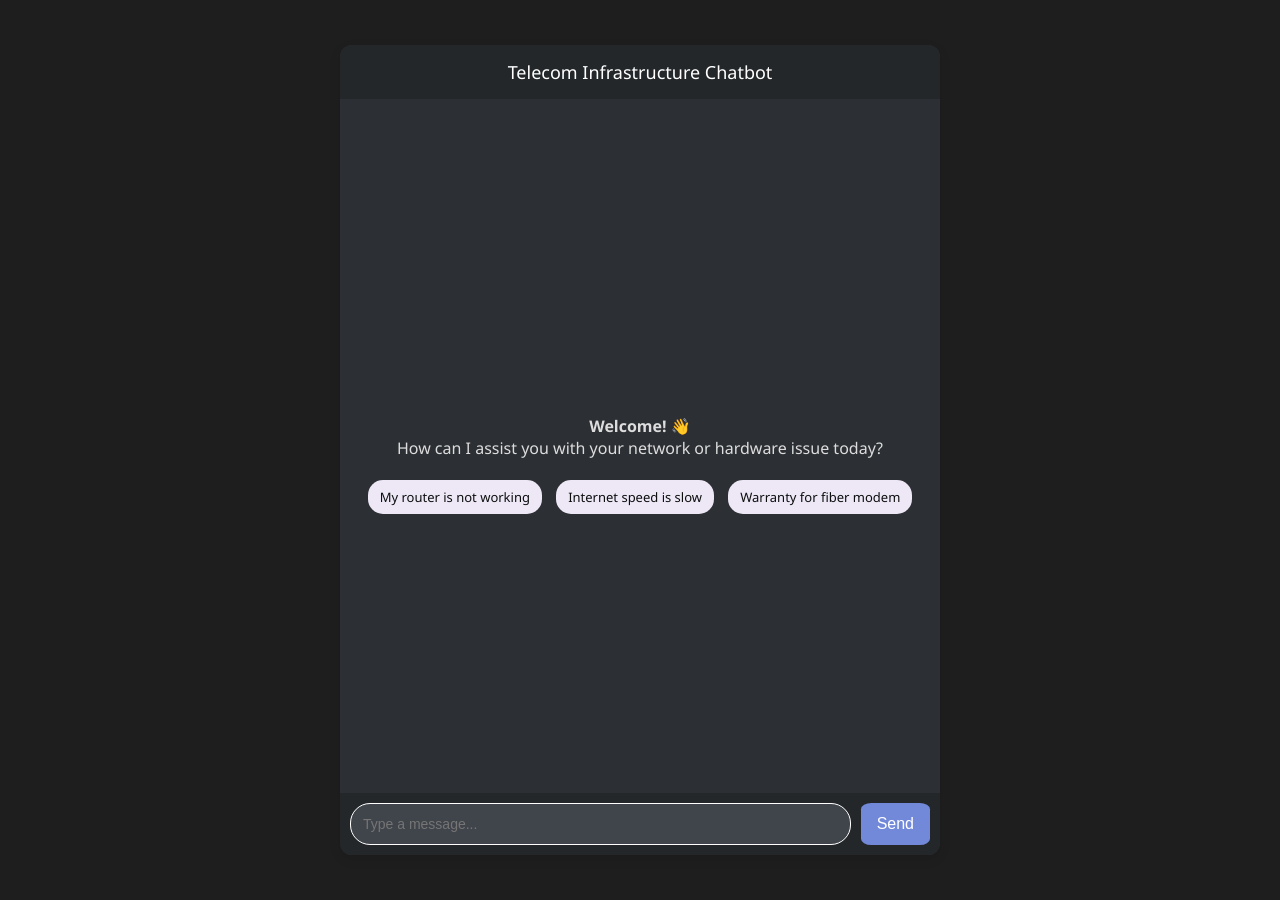
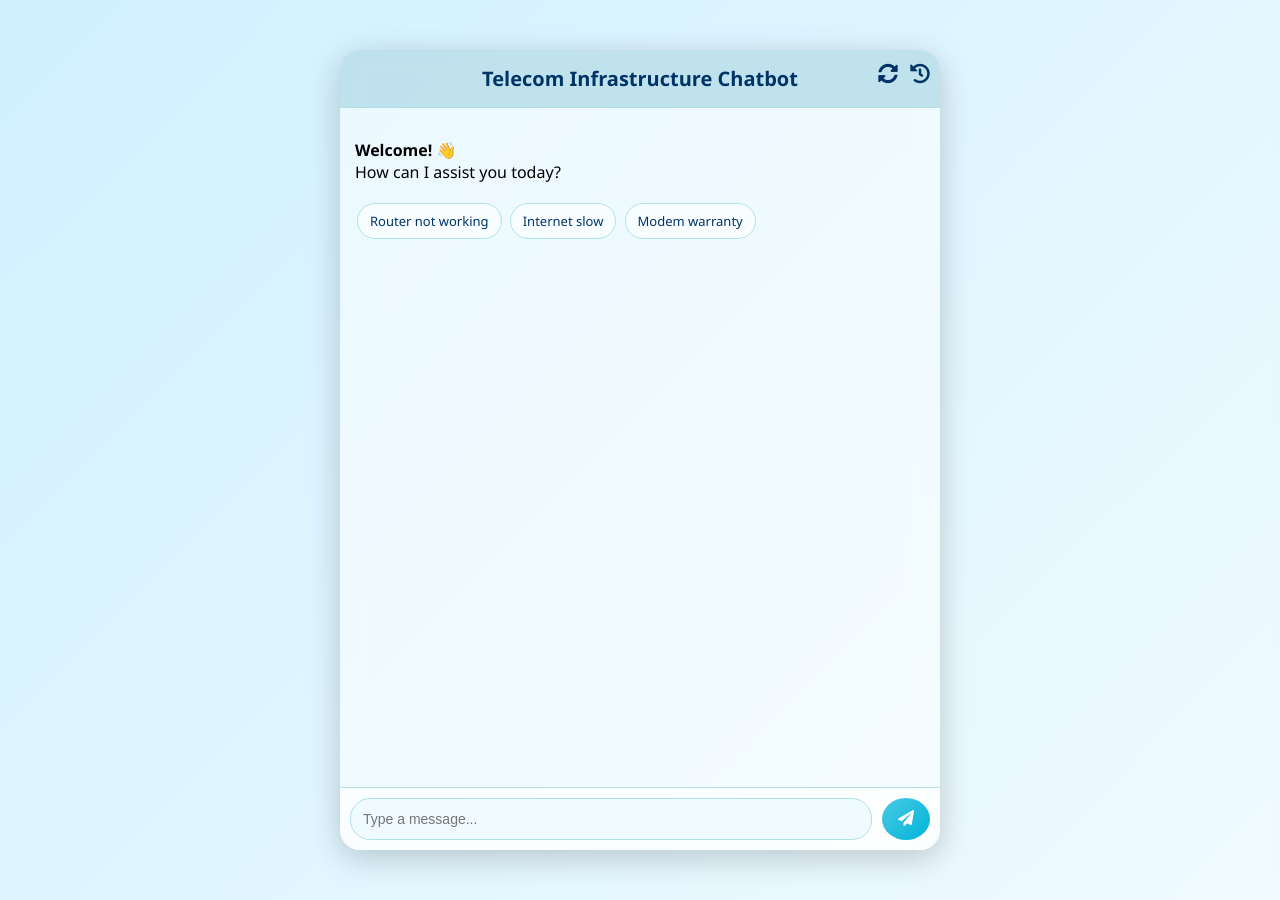
Before and after one commit to RohitNandaNaik/Generative-AI-Chatbot-for-a-Telecom-Provider-Company-, a Flask app: page / in a window 1280 px wide. Run offline with Flask 3, Linux system fonts and the light colour scheme.

Commit message:
added restart and history button and updated ui

```diff
--- a/templates/index.html
+++ b/templates/index.html
@@ -4,6 +4,7 @@
 <head>
     <meta charset="UTF-8" />
     <title>Telecom Support Chatbot</title>
+    <link rel="stylesheet" href="https://cdnjs.cloudflare.com/ajax/libs/font-awesome/5.15.4/css/all.min.css">
     <style>
         body {
             margin: 0;
@@ -12,38 +13,50 @@
             display: flex;
             justify-content: center;
             align-items: center;
-            background-color: #1e1e1e;
+            background: linear-gradient(135deg, #d0f0ff 0%, #f0fbff 100%);
             font-family: 'Segoe UI', Tahoma, Geneva, Verdana, sans-serif;
-            color: #ddd;
         }
 
         #chatbox {
             width: 100%;
             max-width: 600px;
-            height: 90vh;
-            background: #2c2f33;
+            height: 800px;
+            background: rgba(255, 255, 255, 0.5);
+            backdrop-filter: blur(12px);
             display: flex;
             flex-direction: column;
-            border-radius: 12px;
+            border-radius: 20px;
+            box-shadow: 0 8px 32px rgba(0, 0, 0, 0.2);
             overflow: hidden;
-            box-shadow: 0 4px 12px rgba(0, 0, 0, 0.1);
         }
 
         #header {
-            background-color: #23272a;
-            color: #fff;
+            background: rgba(173, 216, 230, 0.7);
+            color: #003366;
             padding: 15px;
             text-align: center;
-            font-size: 18px;
+            font-size: 20px;
+            border-bottom: 1px solid #b0e0e6;
+            position: relative;
+            font-weight: bold;
+        }
+
+        #header .actions {
+            position: absolute;
+            right: 10px;
+            top: 10px;
+            display: flex;
+            gap: 12px;
+            cursor: pointer;
         }
 
         #messages {
             flex: 1;
-            padding: 20px;
+            padding: 15px;
             overflow-y: auto;
             display: flex;
             flex-direction: column;
-            gap: 10px;
+            gap: 12px;
         }
 
         .message {
@@ -67,105 +80,97 @@
             width: 24px;
             height: 24px;
             margin: 0 8px;
+            display: flex;
+            align-items: center;
+            justify-content: center;
+            color: #0077b6;
         }
 
         .text {
-            padding: 12px 16px;
-            border-radius: 15px;
+            padding: 10px 14px;
+            border-radius: 18px;
             font-size: 14px;
             line-height: 1.4;
+            box-shadow: 0 4px 12px rgba(0, 0, 0, 0.1);
+            max-width: 100%;
+            word-wrap: break-word;
         }
 
         .user .text {
-            background-color: #6c5ce7;
-            color: #fff;
-            border-bottom-right-radius: 2px;
+            background: linear-gradient(135deg, #90e0ef, #48cae4);
+            color: #003366;
+            border-bottom-right-radius: 4px;
         }
 
         .bot .text {
-            background-color: #636e72;
-            color: #fff;
-            border-bottom-left-radius: 2px;
+            background-color: #e0f7fa;
+            color: #003366;
+            border-bottom-left-radius: 4px;
+        }
+
+        .text:hover {
+            transform: scale(1.02);
+            transition: transform 0.2s ease;
         }
 
         #inputArea {
             display: flex;
             padding: 10px;
-            background-color: #23272a;
+            background: rgba(255, 255, 255, 0.5);
+            backdrop-filter: blur(8px);
+            border-top: 1px solid #b0e0e6;
         }
 
         #input {
             flex: 1;
             padding: 12px;
             border-radius: 20px;
-            border: 1px solid;
-            background-color: #40444b;
-            color: #fff;
+            border: 1px solid #b0e0e6;
+            background: #f0fbff;
             font-size: 14px;
             outline: none;
+            color: #003366;
         }
 
         #sendBtn {
-            background-color: #7289da;
+            background: linear-gradient(135deg, #48cae4, #00b4d8);
             color: white;
             border: none;
-            padding: 12px 16px;
+            padding: 10px 16px;
             margin-left: 10px;
-            border-radius: 15%;
+            border-radius: 50%;
             cursor: pointer;
             font-size: 16px;
         }
 
         #sendBtn:hover {
-            background-color: #5b6eae;
-        }
-
-        .welcome {
-            text-align: center;
-            margin-top: 280px;
+            background: linear-gradient(135deg, #00b4d8, #0077b6);
         }
 
         .prompt {
             display: inline-block;
-            background-color: #ede7f6;
-            color: #0d0f0f;
+            background: rgba(255, 255, 255, 0.6);
+            color: #003366;
             padding: 8px 12px;
-            border-radius: 15px;
-            margin: 5px;
+            border: 1px solid #b0e0e6;
+            border-radius: 20px;
+            margin: 4px 2px;
             cursor: pointer;
             font-size: 13px;
         }
 
         .prompt:hover {
-            background-color: #d1c4e9;
+            background: #e0f7fa;
         }
 
-        .avatar {
-            font-size: 20px;
-            margin-top: 2px;
-        }
-
-        .typing {
-            display: inline-block;
-            margin-left: 5px;
-        }
-
-        .dot {
+        .typing .dot {
             height: 6px;
             width: 6px;
             margin: 0 2px;
-            background-color: white;
+            background-color: #0077b6;
             border-radius: 50%;
             display: inline-block;
             animation: blink 1.4s infinite both;
-        }
-
-        .dot:nth-child(2) {
-            animation-delay: 0.2s;
-        }
-
-        .dot:nth-child(3) {
-            animation-delay: 0.4s;
         }
 
         @keyframes blink {
@@ -180,29 +185,90 @@
                 opacity: 1;
             }
         }
+
+        /* History Sidebar */
+        #historySidebar {
+            position: fixed;
+            top: 0;
+            right: -350px;
+            width: 300px;
+            height: 100%;
+            background: rgba(255, 255, 255, 0.7);
+            backdrop-filter: blur(12px);
+            box-shadow: -2px 0 10px rgba(0, 0, 0, 0.2);
+            overflow-y: auto;
+            transition: right 0.3s ease;
+            z-index: 999;
+            padding: 20px;
+        }
+
+        #historySidebar.open {
+            right: 0;
+        }
+
+        #closeSidebar {
+            position: absolute;
+            top: 10px;
+            right: 10px;
+            background: #0077b6;
+            color: #fff;
+            border: none;
+            border-radius: 5px;
+            padding: 4px 8px;
+            cursor: pointer;
+        }
+
+        .historyItem {
+            padding: 10px;
+            margin: 5px 0;
+            border-bottom: 1px solid #b0e0e6;
+            font-size: 14px;
+            cursor: pointer;
+            background: rgba(224, 247, 250, 0.5);
+            border-radius: 8px;
+            color: #003366;
+        }
+
+        .historyItem:hover {
+            background-color: #d0f0ff;
+        }
     </style>
 </head>
 
 <body>
     <div id="chatbox">
-        <div id="header">Telecom Infrastructure Chatbot</div>
+        <div id="header">
+            Telecom Infrastructure Chatbot
+            <div class="actions">
+                <span onclick="resetChat()"><i class="fas fa-sync-alt"></i></span>
+                <span onclick="showHistory()"><i class="fas fa-history"></i></span>
+            </div>
+        </div>
         <div id="messages">
             <div class="welcome">
-                <p><strong>Welcome! 👋</strong><br>How can I assist you with your network or hardware issue today?</p>
-                <div class="prompt" onclick="quickSend('My router is not working')">My router is not working</div>
-                <div class="prompt" onclick="quickSend('Internet speed is slow')">Internet speed is slow</div>
-                <div class="prompt" onclick="quickSend('Warranty for fiber modem')">Warranty for fiber modem</div>
+                <p><strong>Welcome! 👋</strong><br>How can I assist you today?</p>
+                <div class="prompt" onclick="quickSend('Router not working')">Router not working</div>
+                <div class="prompt" onclick="quickSend('Internet slow')">Internet slow</div>
+                <div class="prompt" onclick="quickSend('Modem warranty')">Modem warranty</div>
             </div>
         </div>
         <div id="inputArea">
             <input id="input" type="text" placeholder="Type a message..."
                 onkeydown="if(event.key==='Enter'){sendMessage()}" />
-            <button id="sendBtn" onclick="sendMessage()">Send</button>
+            <button id="sendBtn" onclick="sendMessage()"><i class="fas fa-paper-plane"></i></button>
         </div>
+    </div>
+
+    <!-- History Sidebar -->
+    <div id="historySidebar">
+        <button id="closeSidebar" onclick="toggleHistory()">X</button>
+        <h3>Chat History</h3>
+        <div id="historyList"></div>
     </div>
 
     <script>
         let isFirstMessage = true;
+        let chatHistory = [];
 
         async function sendMessage() {
             const input = document.getElementById("input");
@@ -214,22 +280,20 @@
                 isFirstMessage = false;
             }
 
-            // Show user message with icon
             const userDiv = document.createElement("div");
             userDiv.classList.add("message", "user");
             userDiv.innerHTML = `
-        <div class="avatar">🧑‍💻</div>
+                <div class="icon"><i class="fas fa-user"></i></div>
                 <div class="text">${message}</div>`;
             document.getElementById("messages").appendChild(userDiv);
             input.value = "";
             scrollToBottom();
 
-            // Show typing dots
             const typingDiv = document.createElement("div");
             typingDiv.classList.add("message", "bot");
             typingDiv.id = "typing";
             typingDiv.innerHTML = `
-      <div class="avatar">🤖</div>
+                <div class="icon"><i class="fas fa-robot"></i></div>
                 <div class="text typing">
                     <span class="dot"></span>
                     <span class="dot"></span>
@@ -238,23 +302,19 @@
             document.getElementById("messages").appendChild(typingDiv);
             scrollToBottom();
 
-            // Send to backend
             const response = await fetch("/chat", {
                 method: "POST",
                 headers: { "Content-Type": "application/json" },
                 body: JSON.stringify({ message })
             });
-
             const data = await response.json();
 
-            // Remove typing dots
             document.getElementById("typing").remove();
 
-            // Show bot reply with icon
             const botDiv = document.createElement("div");
             botDiv.classList.add("message", "bot");
             botDiv.innerHTML = `
-        <div class="avatar">🤖</div>
+                <div class="icon"><i class="fas fa-robot"></i></div>
                 <div class="text">${data.response}</div>`;
             document.getElementById("messages").appendChild(botDiv);
             scrollToBottom();
@@ -269,6 +329,45 @@
             const messages = document.getElementById("messages");
             messages.scrollTop = messages.scrollHeight;
         }
+
+        function resetChat() {
+            const messagesDiv = document.getElementById("messages");
+
+            const currentChat = Array.from(messagesDiv.querySelectorAll(".message"))
+                .map(msg => msg.textContent);
+            if (currentChat.length > 0) chatHistory.push(currentChat);
+
+            messagesDiv.innerHTML = `
+                <div class="welcome">
+                    <p><strong>Welcome! 👋</strong><br>How can I assist you today?</p>
+                    <div class="prompt" onclick="quickSend('Router not working')">Router not working</div>
+                    <div class="prompt" onclick="quickSend('Internet slow')">Internet slow</div>
+                    <div class="prompt" onclick="quickSend('Modem warranty')">Modem warranty</div>
+                </div>
+            `;
+            isFirstMessage = true;
+        }
+
+        function toggleHistory() {
+            const sidebar = document.getElementById("historySidebar");
+            sidebar.classList.toggle("open");
+        }
+
+        function showHistory() {
+            const historyList = document.getElementById("historyList");
+            historyList.innerHTML = "";
+            if (chatHistory.length === 0) {
+                historyList.innerHTML = "<p>No previous chats available.</p>";
+            } else {
+                chatHistory.forEach((chat, index) => {
+                    const chatBlock = document.createElement("div");
+                    chatBlock.classList.add("historyItem");
+                    chatBlock.innerHTML = `<strong>Chat ${index + 1}:</strong><br>${chat.join('<br>')}`;
+                    historyList.appendChild(chatBlock);
+                });
+            }
+            toggleHistory();
+        }
     </script>
 </body>
 
```
Lines whose indentation alone changed are shown as unchanged.
